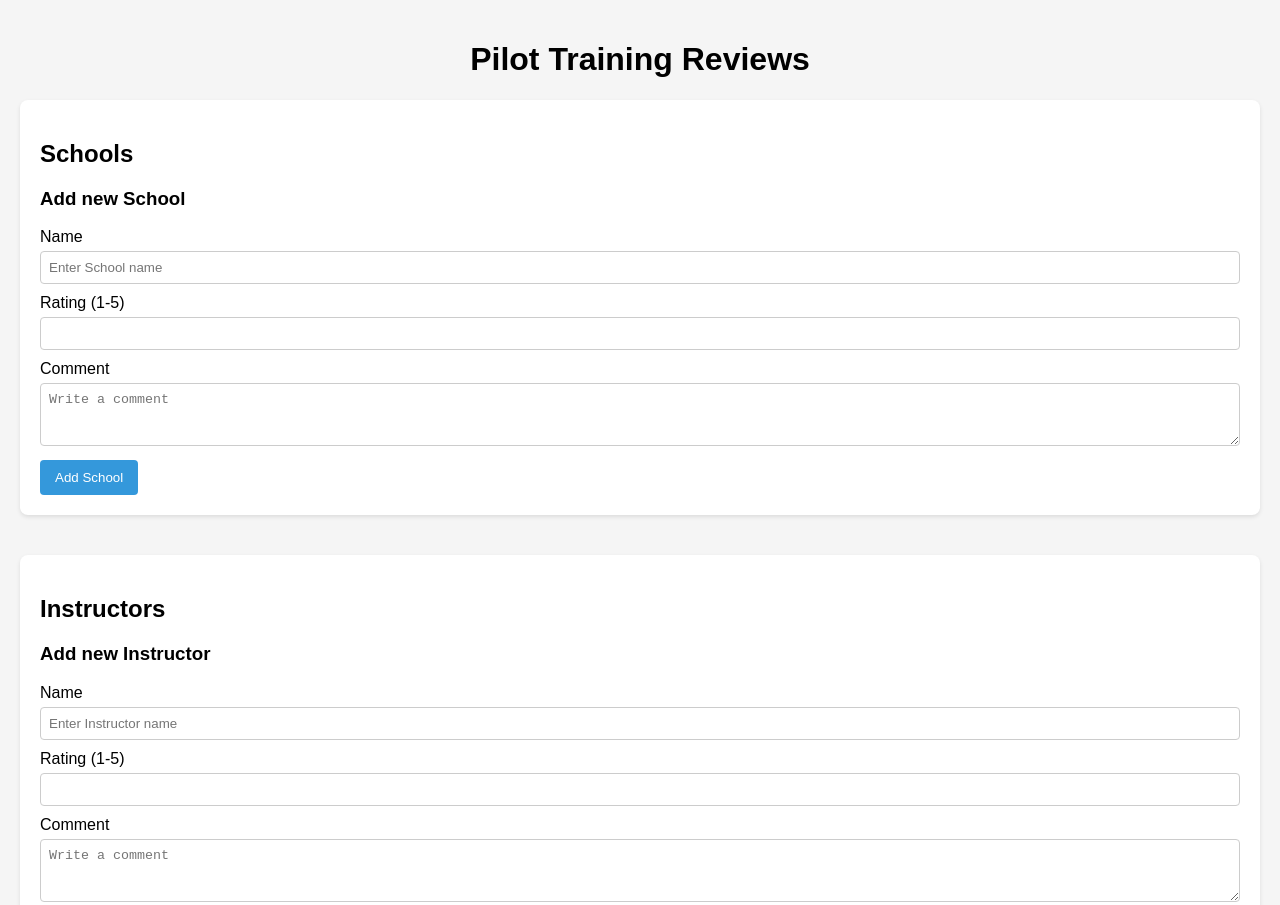
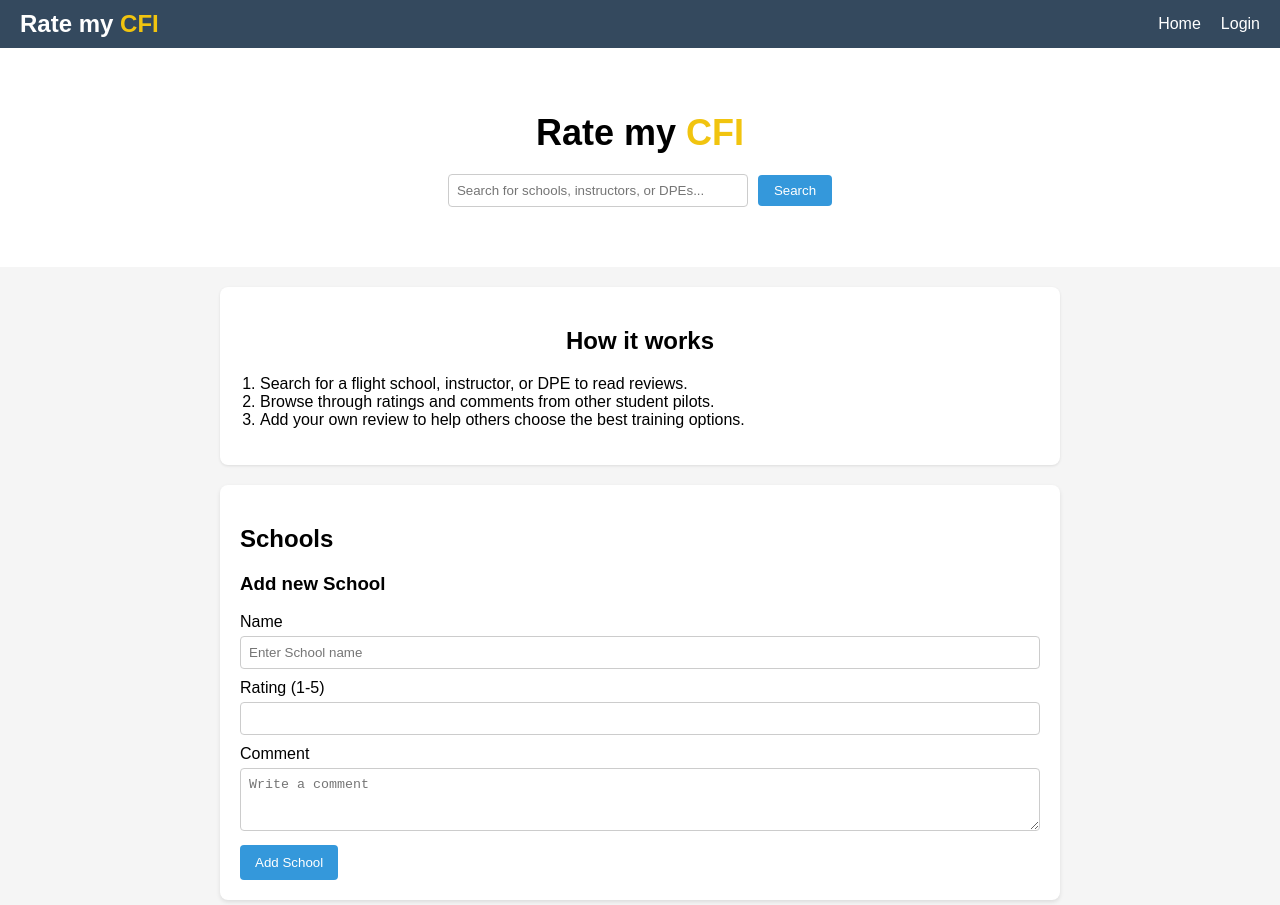
Before and after one commit to Genereun/Rate-My-CFI, a plain HTML site: page index.html in a window 1280 px wide. Shown: the top 905 px of the page. Drawn offline with Linux system fonts and the light colour scheme.

Commit message:
Change title and improve HTMImprove home page: add navigation bar, search bar, and how-it-works sectionL structure
Updated the title and styling of the page, and enhanced the structure of the HTML for better layout and functionality.

```diff
--- a/index.html
+++ b/index.html
@@ -2,23 +2,99 @@
 <html lang="en">
 <head>
 <meta charset="UTF-8">
-<title>Pilot Training Reviews</title>
+<title>Rate my CFI</title>
 <style>
 body {
     font-family: Arial, sans-serif;
     margin: 0;
+    padding: 0;
+    background-color: #f5f5f5;
+}
+nav {
+    background-color: #34495e;
+    padding: 10px 20px;
+    color: #fff;
+    display: flex;
+    justify-content: space-between;
+    align-items: center;
+}
+nav .logo {
+    font-size: 24px;
+    font-weight: bold;
+}
+nav .logo span {
+    color: #f1c40f;
+}
+nav ul {
+    list-style: none;
+    margin: 0;
+    padding: 0;
+    display: flex;
+    gap: 20px;
+}
+nav ul li a {
+    color: #fff;
+    text-decoration: none;
+}
+header {
+    text-align: center;
+    padding: 40px 20px;
+    background-color: #fff;
+}
+header h1 {
+    font-size: 36px;
+    margin-bottom: 10px;
+}
+header h1 span {
+    color: #f1c40f;
+}
+.search-container {
+    display: flex;
+    justify-content: center;
+    align-items: center;
+    gap: 10px;
+    margin: 20px;
+}
+.search-container input[type="text"] {
+    padding: 8px;
+    width: 300px;
+}
+.search-container button {
+    padding: 8px 16px;
+}
+#search-results .item {
+    background-color: #fff;
+    margin: 10px auto;
+    padding: 10px;
+    max-width: 600px;
+    border-radius: 4px;
+    box-shadow: 0 1px 3px rgba(0,0,0,0.1);
+}
+.how-it-works {
+    background-color: #fff;
+    margin: 20px;
     padding: 20px;
-    background: #f5f5f5;
+    border-radius: 8px;
+    max-width: 800px;
+    margin-left: auto;
+    margin-right: auto;
+    box-shadow: 0 1px 3px rgba(0,0,0,0.1);
 }
-  h1 {
+.how-it-works h2 {
     text-align: center;
 }
+.how-it-works ol {
+    padding-left: 20px;
+}
 .section {
-    margin-bottom: 40px;
+    margin: 20px;
     padding: 20px;
     background: #fff;
     border-radius: 8px;
     box-shadow: 0 2px 4px rgba(0,0,0,0.1);
+    max-width: 800px;
+    margin-left: auto;
+    margin-right: auto;
 }
 .item-list {
     list-style: none;
@@ -30,9 +106,6 @@
 }
 .item:last-child {
     border-bottom: none;
-  }
-  .item h3 {
-    margin: 0 0 5px;
 }
 .rating {
     color: #f39c12;
@@ -70,28 +143,40 @@
 </style>
 </head>
 <body>
-<h1>Pilot Training Reviews</h1>
-
-<div id="sections-container">
-  <!-- Sections will be generated here by JavaScript -->
+<nav>
+  <div class="logo">Rate my <span>CFI</span></div>
+  <ul>
+    <li><a href="#">Home</a></li>
+    <li><a href="#">Login</a></li>
+  </ul>
+</nav>
+<header>
+  <h1>Rate my <span>CFI</span></h1>
+  <div class="search-container">
+    <input type="text" id="search-input" list="search-list" placeholder="Search for schools, instructors, or DPEs...">
+    <datalist id="search-list"></datalist>
+    <button onclick="performSearch()">Search</button>
   </div>
-
+  <div id="search-results"></div>
+</header>
+<section class="how-it-works">
+  <h2>How it works</h2>
+  <ol>
+    <li>Search for a flight school, instructor, or DPE to read reviews.</li>
+    <li>Browse through ratings and comments from other student pilots.</li>
+    <li>Add your own review to help others choose the best training options.</li>
+  </ol>
+</section>
+<div id="sections-container"></div>
 <script>
-  // Categories for reviews
 const categories = ['Schools', 'Instructors', 'DPES'];
-
-  // Retrieve review data from local storage
 function getData() {
   const data = localStorage.getItem('pilotReviews');
   return data ? JSON.parse(data) : { 'Schools': [], 'Instructors': [], 'DPES': [] };
 }
-
-  // Save review data to local storage
 function saveData(data) {
   localStorage.setItem('pilotReviews', JSON.stringify(data));
 }
-
-  // Build a section (schools, instructors, DPEs)
 function createSection(category) {
   const section = document.createElement('div');
   section.className = 'section';
@@ -101,11 +186,11 @@
     <h3>Add new ${category.slice(0, -1)}</h3>
     <div class="form-group">
       <label for="${category}-name">Name</label>
-        <input type="text" id="${category}-name" placeholder="Enter ${category.slice(0, -1)} name" />
+      <input type="text" id="${category}-name" placeholder="Enter ${category.slice(0, -1)} name">
     </div>
     <div class="form-group">
       <label for="${category}-rating">Rating (1-5)</label>
-        <input type="number" id="${category}-rating" min="1" max="5" />
+      <input type="number" id="${category}-rating" min="1" max="5">
     </div>
     <div class="form-group">
       <label for="${category}-comment">Comment</label>
@@ -115,8 +200,6 @@
   `;
   return section;
 }
-
-  // Render all sections and their reviews
 function renderSections() {
   const container = document.getElementById('sections-container');
   container.innerHTML = '';
@@ -124,9 +207,8 @@
     container.appendChild(createSection(category));
   });
   renderItems();
+  populateSearchSuggestions();
 }
-
-  // Render reviews for each category
 function renderItems() {
   const data = getData();
   categories.forEach(category => {
@@ -144,8 +226,6 @@
     });
   });
 }
-
-  // Add a new review
 function addItem(category) {
   const nameInput = document.getElementById(category + '-name');
   const ratingInput = document.getElementById(category + '-rating');
@@ -153,27 +233,65 @@
   const name = nameInput.value.trim();
   const rating = parseInt(ratingInput.value);
   const comment = commentInput.value.trim();
-
-    // Basic validation
   if (!name || isNaN(rating) || rating < 1 || rating > 5) {
     alert('Please fill out a valid name and rating between 1 and 5.');
     return;
   }
-
   const data = getData();
   data[category].push({ name, rating, comment });
   saveData(data);
-
-    // Clear form inputs
   nameInput.value = '';
   ratingInput.value = '';
   commentInput.value = '';
-
-    // Refresh lists
   renderItems();
+  populateSearchSuggestions();
 }
-
-  // Initialize the page
+function populateSearchSuggestions() {
+  const data = getData();
+  const suggestions = [];
+  categories.forEach(cat => {
+    data[cat].forEach(item => {
+      suggestions.push(item.name);
+    });
+  });
+  const datalist = document.getElementById('search-list');
+  datalist.innerHTML = '';
+  suggestions.forEach(name => {
+    const option = document.createElement('option');
+    option.value = name;
+    datalist.appendChild(option);
+  });
+}
+function performSearch() {
+  const query = document.getElementById('search-input').value.trim().toLowerCase();
+  const resultsDiv = document.getElementById('search-results');
+  resultsDiv.innerHTML = '';
+  if (!query) {
+    resultsDiv.textContent = '';
+    return;
+  }
+  const data = getData();
+  let results = [];
+  categories.forEach(cat => {
+    data[cat].forEach(item => {
+      if (item.name.toLowerCase().includes(query)) {
+        results.push({ category: cat, item });
+      }
+    });
+  });
+  if (results.length === 0) {
+    resultsDiv.innerHTML = '<p>No matches found.</p>';
+  } else {
+    results.forEach(result => {
+      const div = document.createElement('div');
+      div.className = 'item';
+      div.innerHTML = `<strong>${result.item.name}</strong> (${result.category})<br>
+        <div class="rating">${'★'.repeat(result.item.rating)}${'☆'.repeat(5 - result.item.rating)}</div>
+        <div class="comment">${result.item.comment}</div>`;
+      resultsDiv.appendChild(div);
+    });
+  }
+}
 document.addEventListener('DOMContentLoaded', renderSections);
 </script>
 </body>
```
Lines whose indentation alone changed are shown as unchanged.
